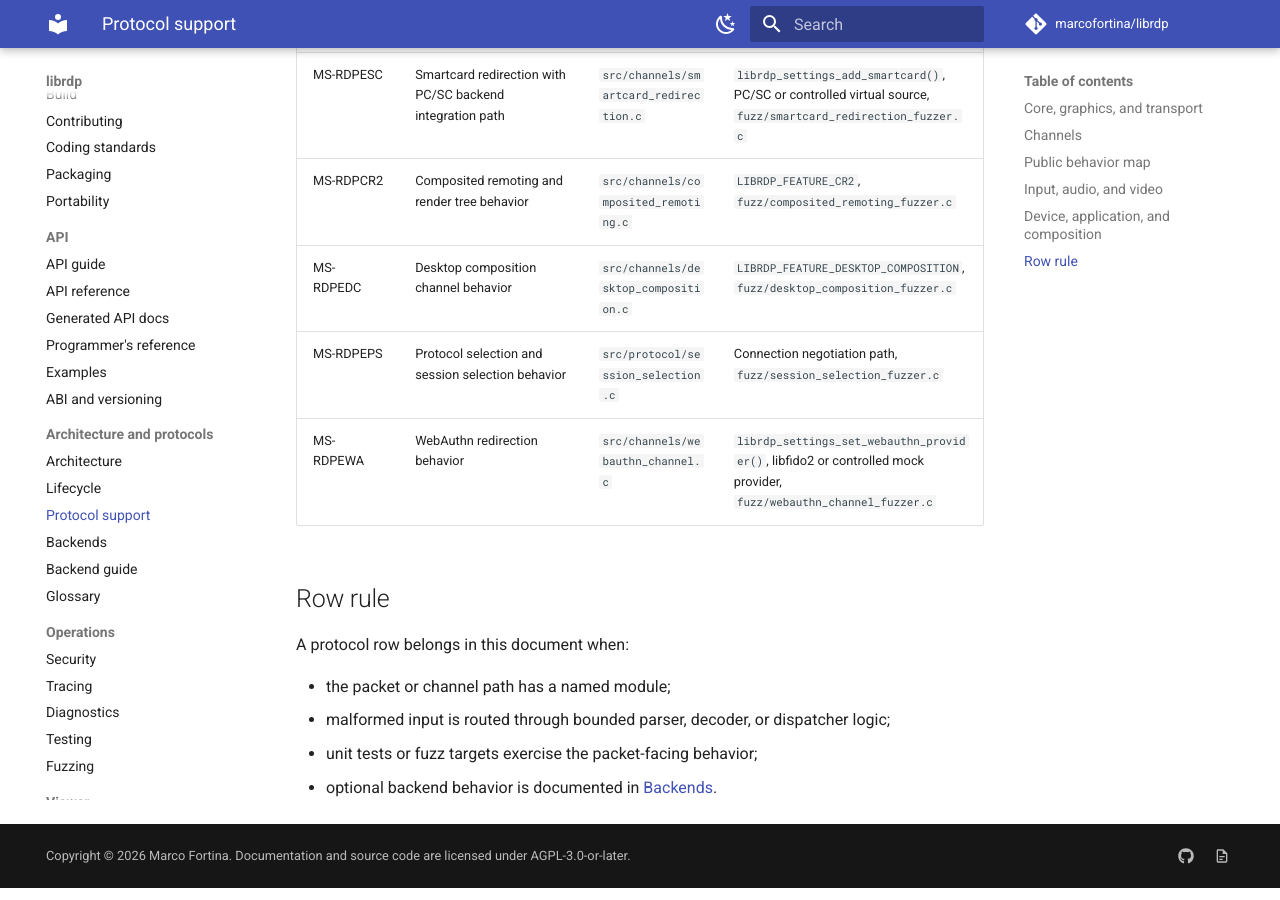
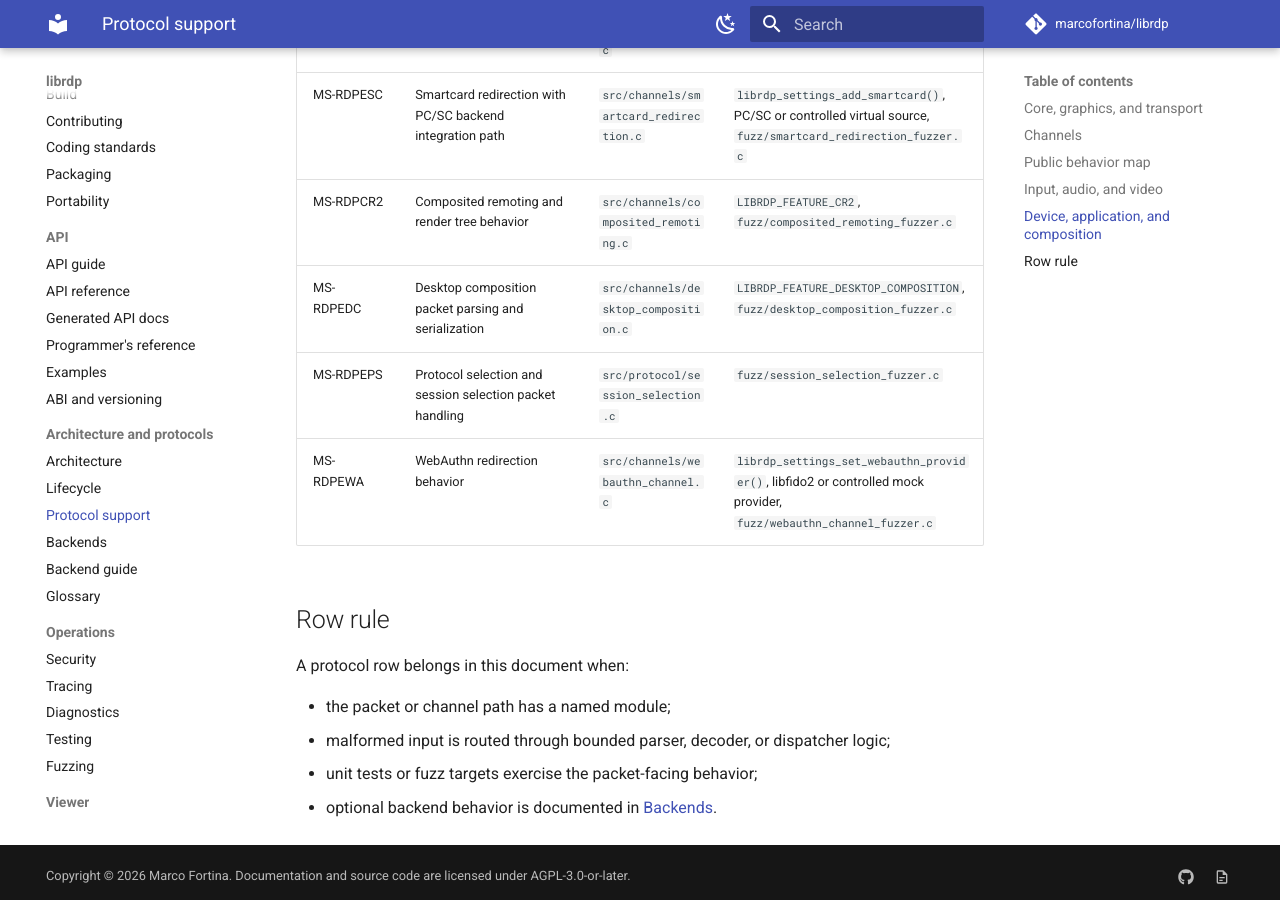
Before and after one commit to marcofortina/librdp, an MkDocs documentation site: the page built from docs/protocol-support.md, in a window 1280 px wide and 900 px high, scrolled down 4809 px. Built offline with MkDocs 1.6.1 and Material for MkDocs 9.7.7, drawn with Linux system fonts in a browser that asks for light colours; comment, search, counter and statistics services are not loaded; some of the changed text lies outside the part shown.

Commit message:
Clarify multitransport runtime gating

```diff
--- a/docs/protocol-support.md
+++ b/docs/protocol-support.md
@@ -19,7 +19,7 @@
 | MS-RDPNSC | NSCodec bitmap decoding | `src/graphics/nscodec.c` | `tests/test_protocol.c`, `fuzz/nscodec_fuzzer.c` |
 | MS-RDPEGDI | GDI order parsing and rendering into the surface pipeline | `src/graphics/gdi_orders.c`, `src/graphics/gdi_render.c` | `tests/test_protocol.c`, `fuzz/gdi_orders_fuzzer.c` |
 | MS-RDPEDISP | Display control and resize layout messaging | `src/channels/display_control.c`, `src/client/session.c` | `tests/test_protocol.c`, `fuzz/display_control_fuzzer.c` |
-| MS-RDPEMT | Multitransport negotiation and packet handling | `src/transport/multitransport.c` | `tests/test_transport.c`, `fuzz/multitransport_fuzzer.c` |
+| MS-RDPEMT | Multitransport packet parsing and capability gating | `src/transport/multitransport.c` | `tests/test_transport.c`, `fuzz/multitransport_fuzzer.c` |
 | MS-RDPEUDP | UDP transport packet handling | `src/transport/udp_transport.c` | `tests/test_transport.c`, `fuzz/udp_transport_fuzzer.c` |
 | MS-RDPEUDP2 | UDP transport v2 packet handling | `src/transport/udp_transport.c` | `tests/test_transport.c`, `fuzz/udp_transport_fuzzer.c` |
 
@@ -76,8 +76,8 @@
 | MS-RDPEAR | Authentication redirection behavior | `src/channels/auth_redirection.c` | `fuzz/auth_redirection_fuzzer.c` |
 | MS-RDPESC | Smartcard redirection with PC/SC backend integration path | `src/channels/smartcard_redirection.c` | `librdp_settings_add_smartcard()`, PC/SC or controlled virtual source, `fuzz/smartcard_redirection_fuzzer.c` |
 | MS-RDPCR2 | Composited remoting and render tree behavior | `src/channels/composited_remoting.c` | `LIBRDP_FEATURE_CR2`, `fuzz/composited_remoting_fuzzer.c` |
-| MS-RDPEDC | Desktop composition channel behavior | `src/channels/desktop_composition.c` | `LIBRDP_FEATURE_DESKTOP_COMPOSITION`, `fuzz/desktop_composition_fuzzer.c` |
-| MS-RDPEPS | Protocol selection and session selection behavior | `src/protocol/session_selection.c` | Connection negotiation path, `fuzz/session_selection_fuzzer.c` |
+| MS-RDPEDC | Desktop composition packet parsing and serialization | `src/channels/desktop_composition.c` | `LIBRDP_FEATURE_DESKTOP_COMPOSITION`, `fuzz/desktop_composition_fuzzer.c` |
+| MS-RDPEPS | Protocol selection and session selection packet handling | `src/protocol/session_selection.c` | `fuzz/session_selection_fuzzer.c` |
 | MS-RDPEWA | WebAuthn redirection behavior | `src/channels/webauthn_channel.c` | `librdp_settings_set_webauthn_provider()`, libfido2 or controlled mock provider, `fuzz/webauthn_channel_fuzzer.c` |
 
 ## Row rule
```
Also changed, not shown: docs/backend-guide.md (+2 -2 lines), docs/backends.md (+4 -0 lines), 2 other files.
